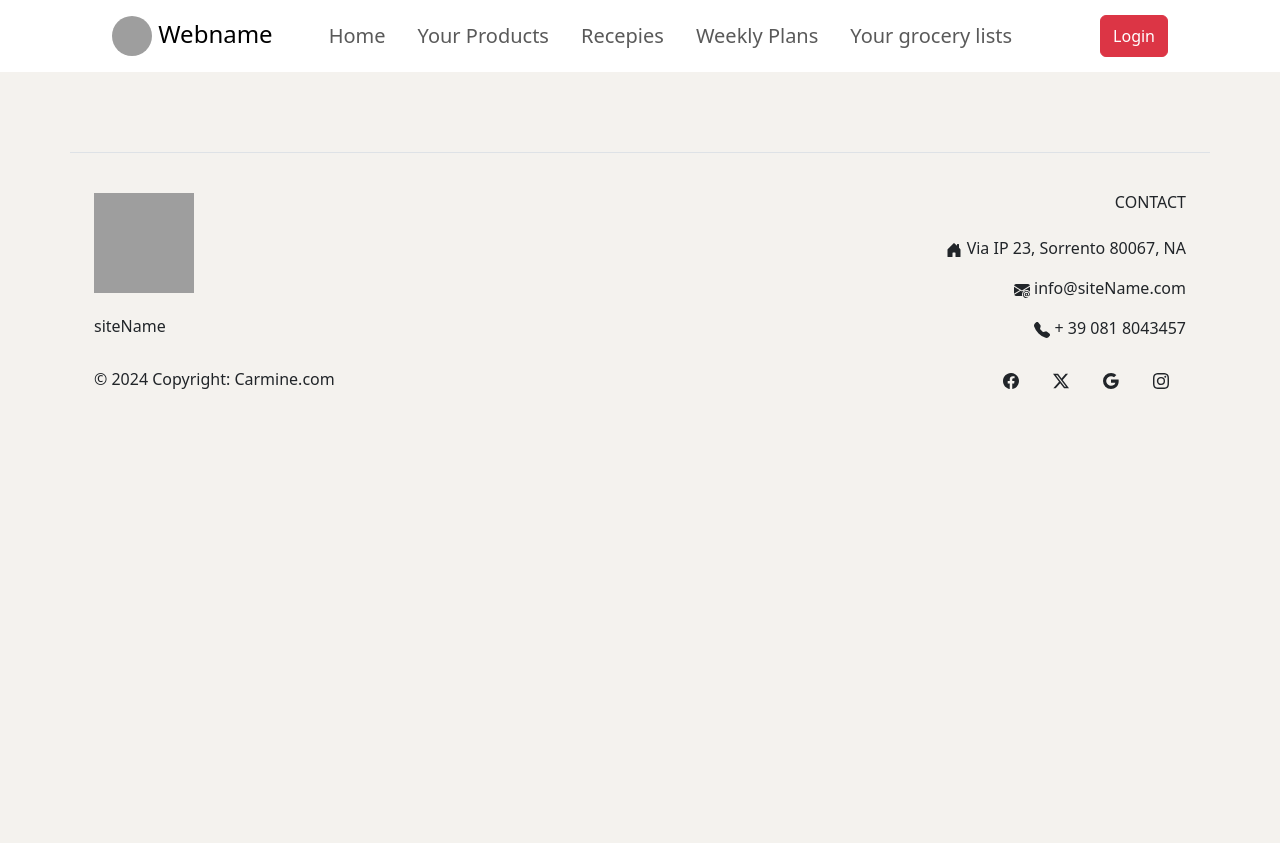
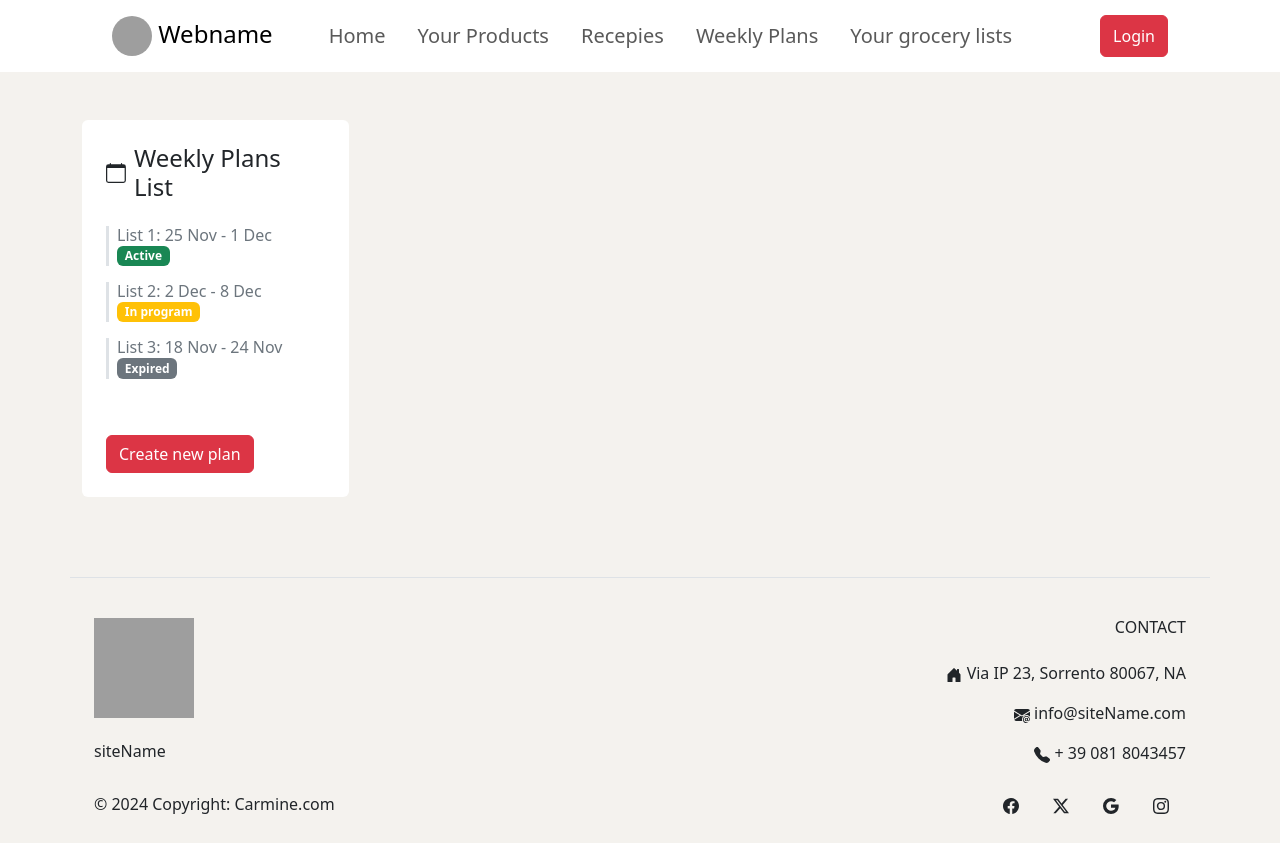
Before and after one commit to CarmineGar93/Capstone-Project-Front-End, a React (Create React App) app in the folder capstone/: page /plans in a window 1280 px wide. Before the commit the page ends 800 px from the top, so only its background shows below. Built offline with nearby package versions, Linux system fonts and the light colour scheme; grey boxes are pictures that could not be loaded; the HTML template or start-up script is replaced by a standard one.

Commit message:
left sidebar weekly plans completed

```diff
--- a/capstone/src/components/plans/WeeklyPlans.jsx
+++ b/capstone/src/components/plans/WeeklyPlans.jsx
@@ -1,6 +1,14 @@
+import { Col, Container, Row } from "react-bootstrap"
+import WeeklyPlansLeft from "./WeeklyPlansLeft"
+
 function WeeklyPlans() {
     return (
-        <></>
+        <Container className="my-5">
+            <Row className="g-3">
+                <Col xs={3}><WeeklyPlansLeft /></Col>
+                <Col xs={9}></Col>
+            </Row>
+        </Container>
     )
 }
 
--- /dev/null
+++ b/capstone/src/components/plans/WeeklyPlansLeft.jsx
@@ -0,0 +1,32 @@
+import { Badge, Button, Card } from "react-bootstrap"
+import { Calendar } from "react-bootstrap-icons"
+
+function WeeklyPlansLeft() {
+    return (
+        <Card className="border-0 p-4">
+            <div className="d-flex align-items-center mb-4">
+                <Calendar size={20} className="me-2" />
+                <h4 className="mb-0">Weekly Plans List</h4>
+            </div>
+            <div className="mb-5">
+                <div className=" border-start border-3 px-2 mb-3">
+                    <h6 className="text-secondary">List 1: 25 Nov - 1 Dec <Badge bg={"success"}>Active</Badge></h6>
+                </div>
+                <div className=" border-start border-3 px-2 mb-3">
+                    <h6 className="text-secondary">List 2: 2 Dec - 8 Dec <Badge bg={"warning"}>In program</Badge></h6>
+                </div>
+                <div className=" border-start border-3 px-2">
+                    <h6 className="text-secondary">List 3: 18 Nov - 24 Nov <Badge bg={"secondary"}>Expired</Badge></h6>
+                </div>
+            </div>
+            <div className="mb-">
+                <Button variant="danger">Create new plan</Button>
+            </div>
+
+
+
+        </Card>
+    )
+}
+
+export default WeeklyPlansLeft
```
